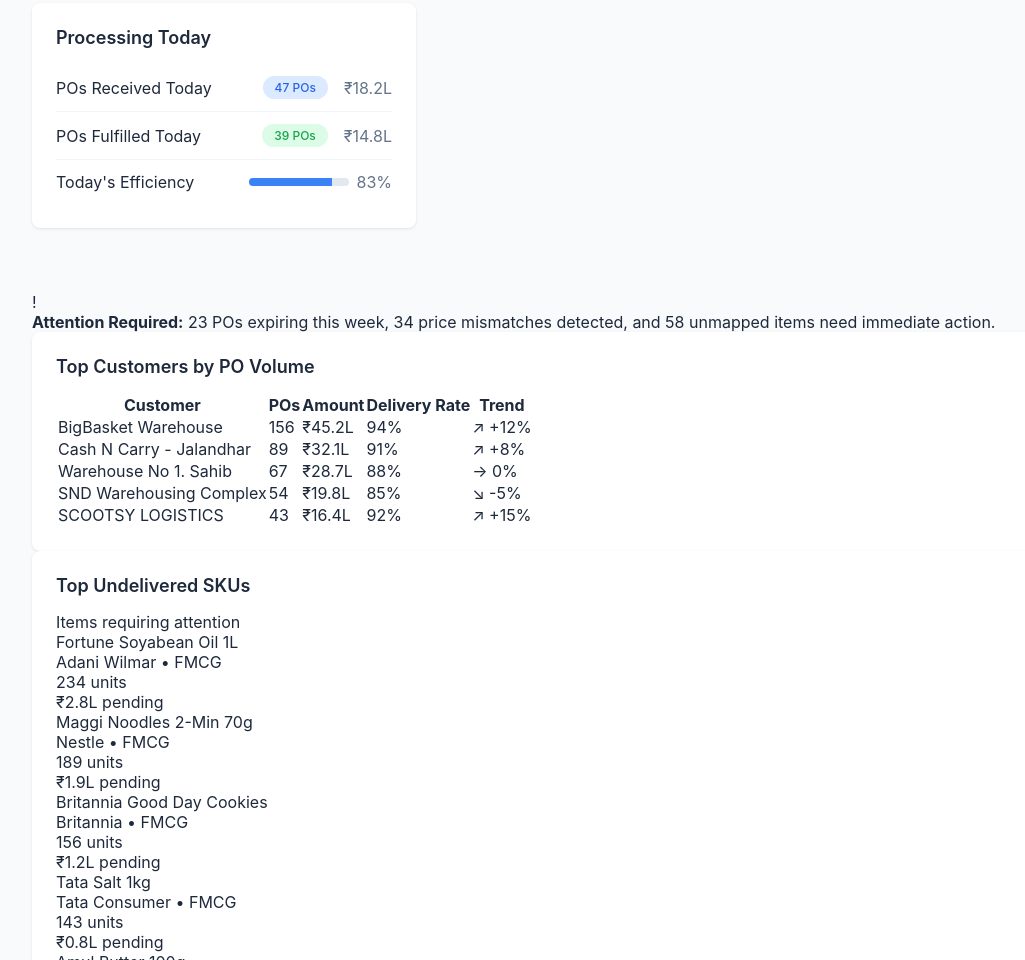
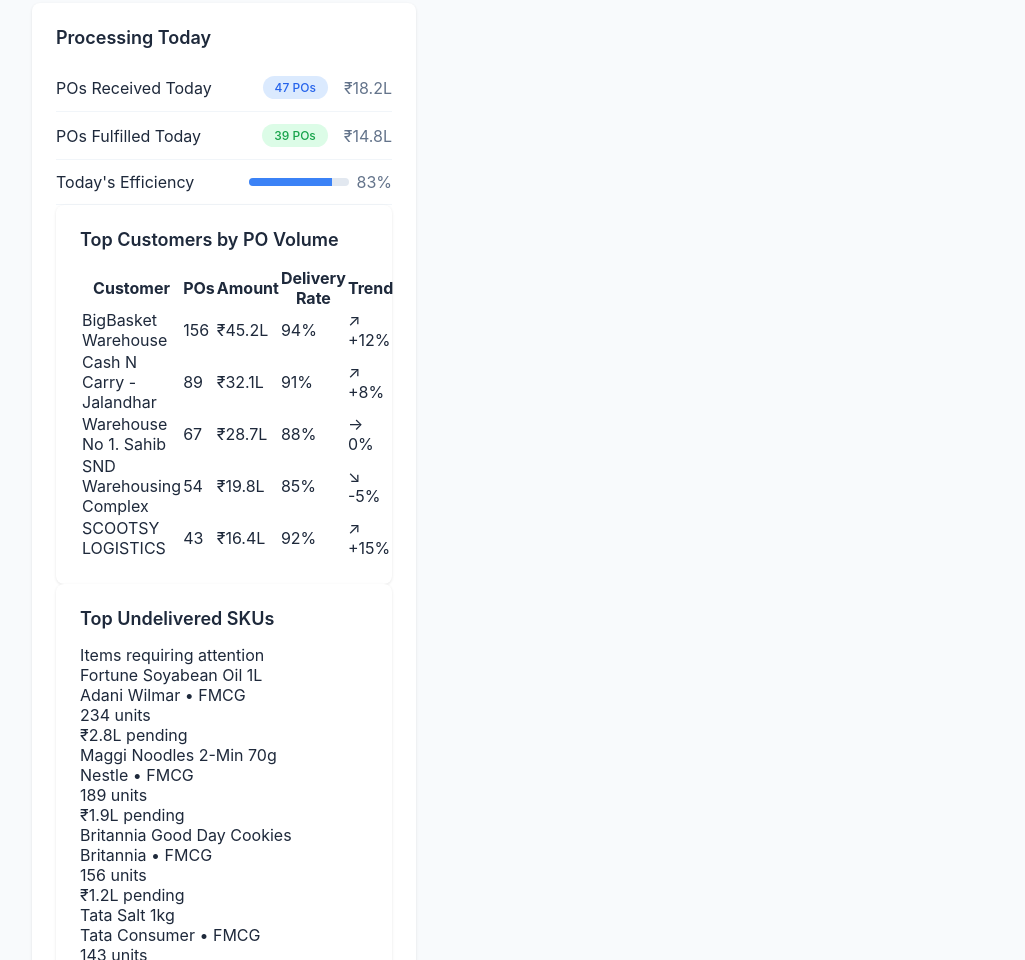
Before and after one commit to infiniteplay/po-analytics, a plain HTML site: page index.html in a window 1280 px wide. Shown: the part 781-1741 px from the top of the page, without its empty margins (0-1025 px from the left). Drawn offline with nearby package versions, Linux system fonts and the light colour scheme.

Commit message:
Update index.html

```diff
--- a/index.html
+++ b/index.html
@@ -409,17 +409,6 @@
                         <span style="color: #64748b;">83%</span>
                     </div>
                 </div>
-            </div>
-        </div>
-    </div>
-
-    <div class="container">
-        <div class="warning-banner">
-            <div class="warning-icon">!</div>
-            <div>
-                <strong>Attention Required:</strong> 23 POs expiring this week, 34 price mismatches detected, and 58 unmapped items need immediate action.
-            </div>
-        </div>
 
         <div class="analytics-grid">
 
```
